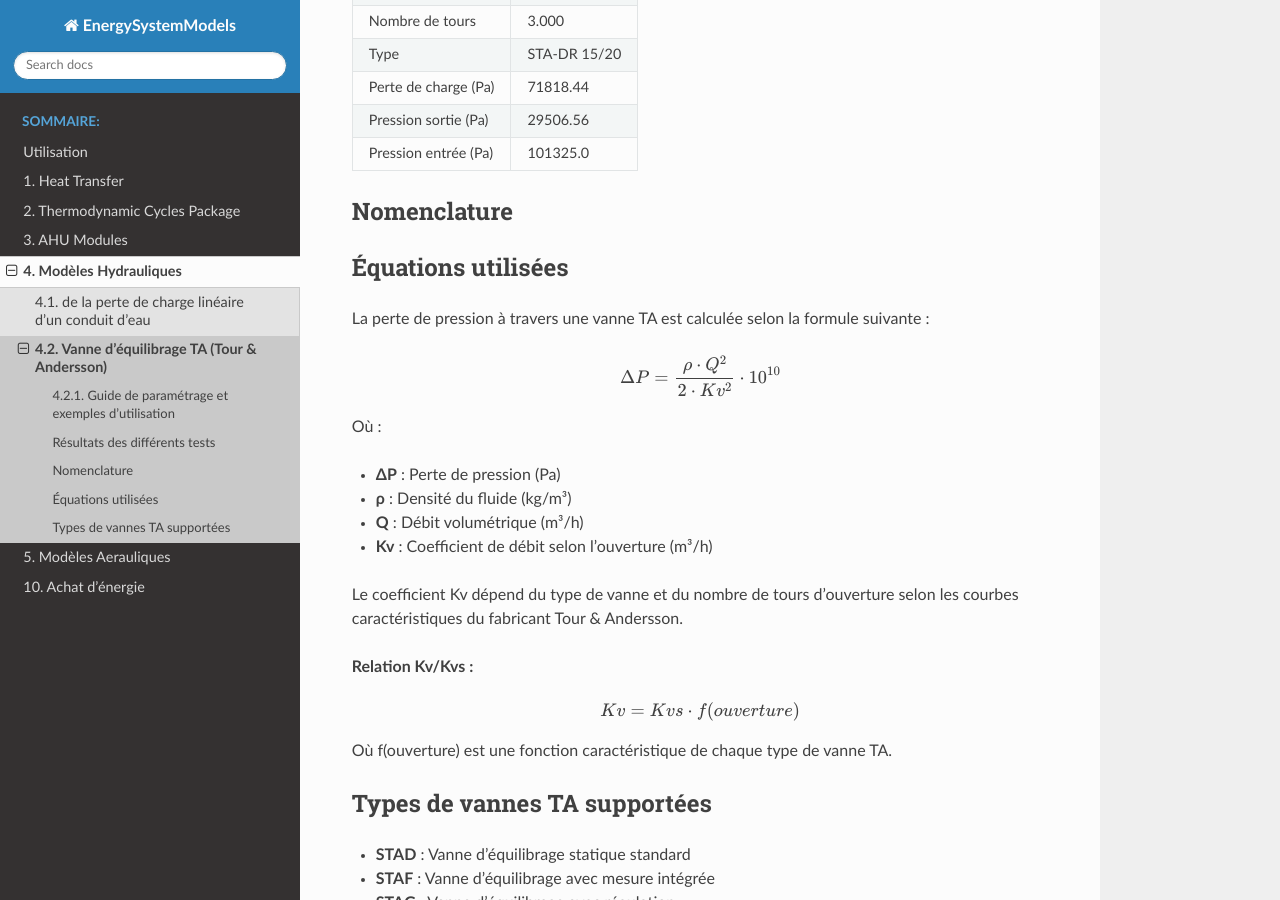
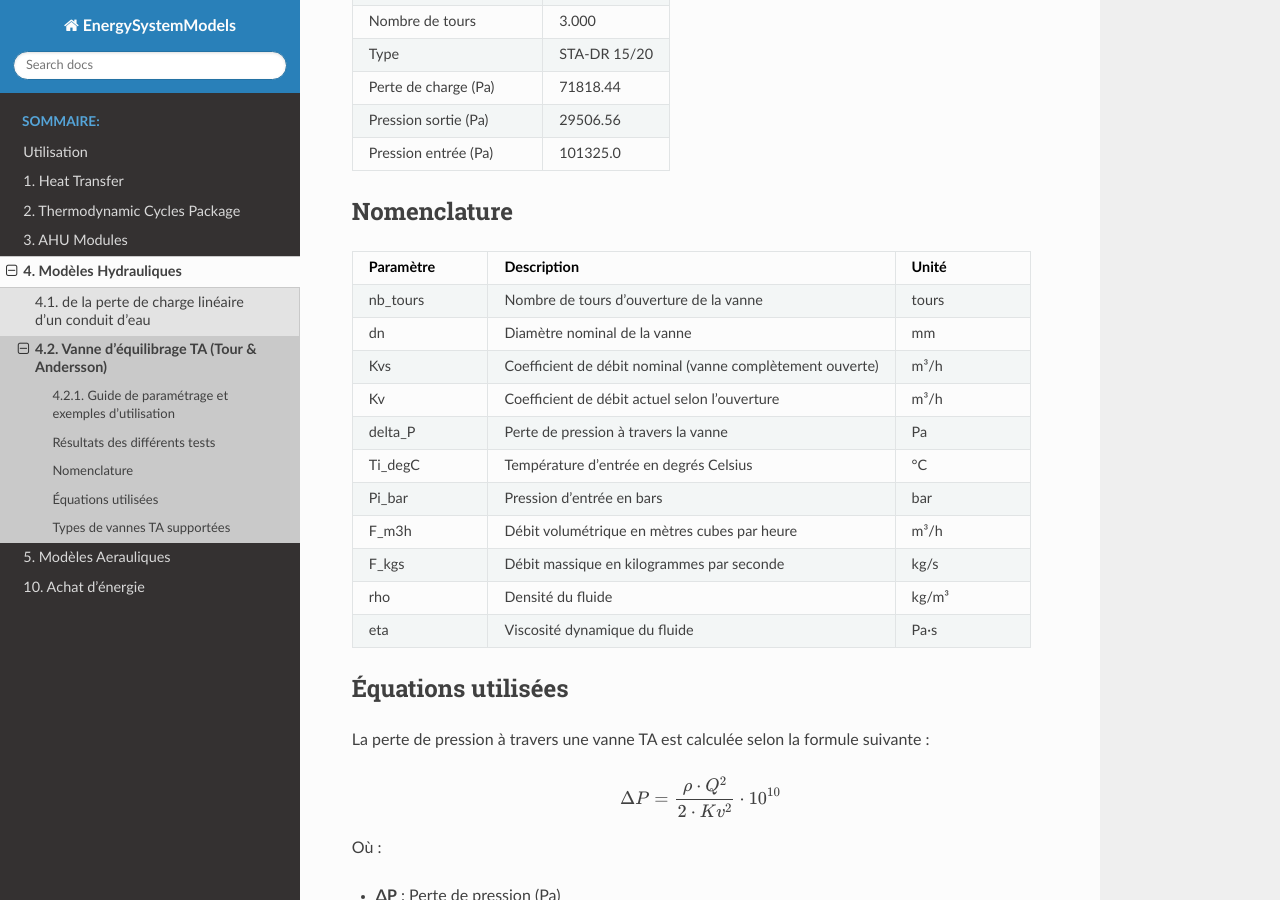
Before and after one commit to ZoheirHADID/EnergySystemModels-fr, a Sphinx documentation site: the page built from docs/source/004-hydraulic/TA_valve.rst, in a window 1280 px wide and 900 px high, scrolled down 4505 px. Built offline with Sphinx 7.4.7 and the Read the Docs theme 3.1.0, drawn with Linux system fonts in a browser that asks for light colours; pages that are not in the unit, such as notebooks, are missing from menus; part of the change alters nothing that is shown.

Commit message:
TA_Valvle.rst

```diff
--- a/docs/source/004-hydraulic/TA_valve.rst
+++ b/docs/source/004-hydraulic/TA_valve.rst
@@ -181,86 +181,110 @@ Résultats des différents tests
 
 **TEST 1 - Vanne DN65 (5 tours, 27 m³/h) :**
 
-+-----------------------------+------------------+
-| Paramètre                   | Valeur           |
-+=============================+==================+
-| Débit (m³/h)                | 27.000           |
-+-----------------------------+------------------+
-| Nombre de tours             | 5.000            |
-+-----------------------------+------------------+
-| Diamètre nominal            | DN65             |
-+-----------------------------+------------------+
-| Perte de charge (Pa)        | 26960.06         |
-+-----------------------------+------------------+
-| Pression sortie (Pa)        | 74364.94         |
-+-----------------------------+------------------+
-| Pression entrée (Pa)        | 101325.0         |
-+-----------------------------+------------------+
+.. list-table::
+   :header-rows: 1
+   :widths: 60 40
+
+   * - Paramètre
+     - Valeur
+   * - Débit (m³/h)
+     - 27.000
+   * - Nombre de tours
+     - 5.000
+   * - Diamètre nominal
+     - DN65
+   * - Perte de charge (Pa)
+     - 26960.06
+   * - Pression sortie (Pa)
+     - 74364.94
+   * - Pression entrée (Pa)
+     - 101325.0
 
 **TEST 2 - Vanne DN80 (4 tours, 15 m³/h) :**
 
-+-----------------------------+------------------+
-| Paramètre                   | Valeur           |
-+=============================+==================+
-| Débit (m³/h)                | 15.000           |
-+-----------------------------+------------------+
-| Nombre de tours             | 4.000            |
-+-----------------------------+------------------+
-| Diamètre nominal            | DN80             |
-+-----------------------------+------------------+
-| Perte de charge (Pa)        | 26753.86         |
-+-----------------------------+------------------+
-| Pression sortie (Pa)        | 74571.14         |
-+-----------------------------+------------------+
-| Pression entrée (Pa)        | 101325.0         |
-+-----------------------------+------------------+
+.. list-table::
+   :header-rows: 1
+   :widths: 60 40
+
+   * - Paramètre
+     - Valeur
+   * - Débit (m³/h)
+     - 15.000
+   * - Nombre de tours
+     - 4.000
+   * - Diamètre nominal
+     - DN80
+   * - Perte de charge (Pa)
+     - 26753.86
+   * - Pression sortie (Pa)
+     - 74571.14
+   * - Pression entrée (Pa)
+     - 101325.0
 
 **TEST 3 - Vanne STA-DR 15/20 (3 tours, 1 m³/h) :**
 
-+-----------------------------+------------------+
-| Paramètre                   | Valeur           |
-+=============================+==================+
-| Débit (m³/h)                | 1.000            |
-+-----------------------------+------------------+
-| Nombre de tours             | 3.000            |
-+-----------------------------+------------------+
-| Type                        | STA-DR 15/20     |
-+-----------------------------+------------------+
-| Perte de charge (Pa)        | 71818.44         |
-+-----------------------------+------------------+
-| Pression sortie (Pa)        | 29506.56         |
-+-----------------------------+------------------+
-| Pression entrée (Pa)        | 101325.0         |
-+-----------------------------+------------------+
+.. list-table::
+   :header-rows: 1
+   :widths: 60 40
+
+   * - Paramètre
+     - Valeur
+   * - Débit (m³/h)
+     - 1.000
+   * - Nombre de tours
+     - 3.000
+   * - Type
+     - STA-DR 15/20
+   * - Perte de charge (Pa)
+     - 71818.44
+   * - Pression sortie (Pa)
+     - 29506.56
+   * - Pression entrée (Pa)
+     - 101325.0
 
 Nomenclature
 ------------
 
-+--------------------+-------------------------------------------------------------+----------+
-| Paramètre          | Description                                                 | Unité    |
-+====================+=============================================================+==========+
-| nb_tours           | Nombre de tours d'ouverture de la vanne                    | tours    |
-+--------------------+-------------------------------------------------------------+----------+
-| dn                 | Diamètre nominal de la vanne                               | mm       |
-+--------------------+-------------------------------------------------------------+----------+
-| Kvs                | Coefficient de débit nominal (vanne complètement ouverte)  | m³/h     |
-+--------------------+-------------------------------------------------------------+----------+
-| Kv                 | Coefficient de débit actuel selon l'ouverture             | m³/h     |
-+--------------------+-------------------------------------------------------------+----------+
-| delta_P            | Perte de pression à travers la vanne                      | Pa       |
-+--------------------+-------------------------------------------------------------+----------+
-| Ti_degC            | Température d'entrée en degrés Celsius                    | °C       |
-+--------------------+-------------------------------------------------------------+----------+
-| Pi_bar             | Pression d'entrée en bars                                 | bar      |
-+--------------------+-------------------------------------------------------------+----------+
-| F_m3h              | Débit volumétrique en mètres cubes par heure              | m³/h     |
-+--------------------+-------------------------------------------------------------+----------+
-| F_kgs              | Débit massique en kilogrammes par seconde                 | kg/s     |
-+--------------------+-------------------------------------------------------------+----------+
-| rho                | Densité du fluide                                          | kg/m³    |
-+--------------------+-------------------------------------------------------------+----------+
-| eta                | Viscosité dynamique du fluide                              | Pa·s     |
-+--------------------+-------------------------------------------------------------+----------+
+.. list-table::
+   :header-rows: 1
+   :widths: 20 60 20
+
+   * - Paramètre
+     - Description
+     - Unité
+   * - nb_tours
+     - Nombre de tours d'ouverture de la vanne
+     - tours
+   * - dn
+     - Diamètre nominal de la vanne
+     - mm
+   * - Kvs
+     - Coefficient de débit nominal (vanne complètement ouverte)
+     - m³/h
+   * - Kv
+     - Coefficient de débit actuel selon l'ouverture
+     - m³/h
+   * - delta_P
+     - Perte de pression à travers la vanne
+     - Pa
+   * - Ti_degC
+     - Température d'entrée en degrés Celsius
+     - °C
+   * - Pi_bar
+     - Pression d'entrée en bars
+     - bar
+   * - F_m3h
+     - Débit volumétrique en mètres cubes par heure
+     - m³/h
+   * - F_kgs
+     - Débit massique en kilogrammes par seconde
+     - kg/s
+   * - rho
+     - Densité du fluide
+     - kg/m³
+   * - eta
+     - Viscosité dynamique du fluide
+     - Pa·s
 
 Équations utilisées
 -------------------
```
